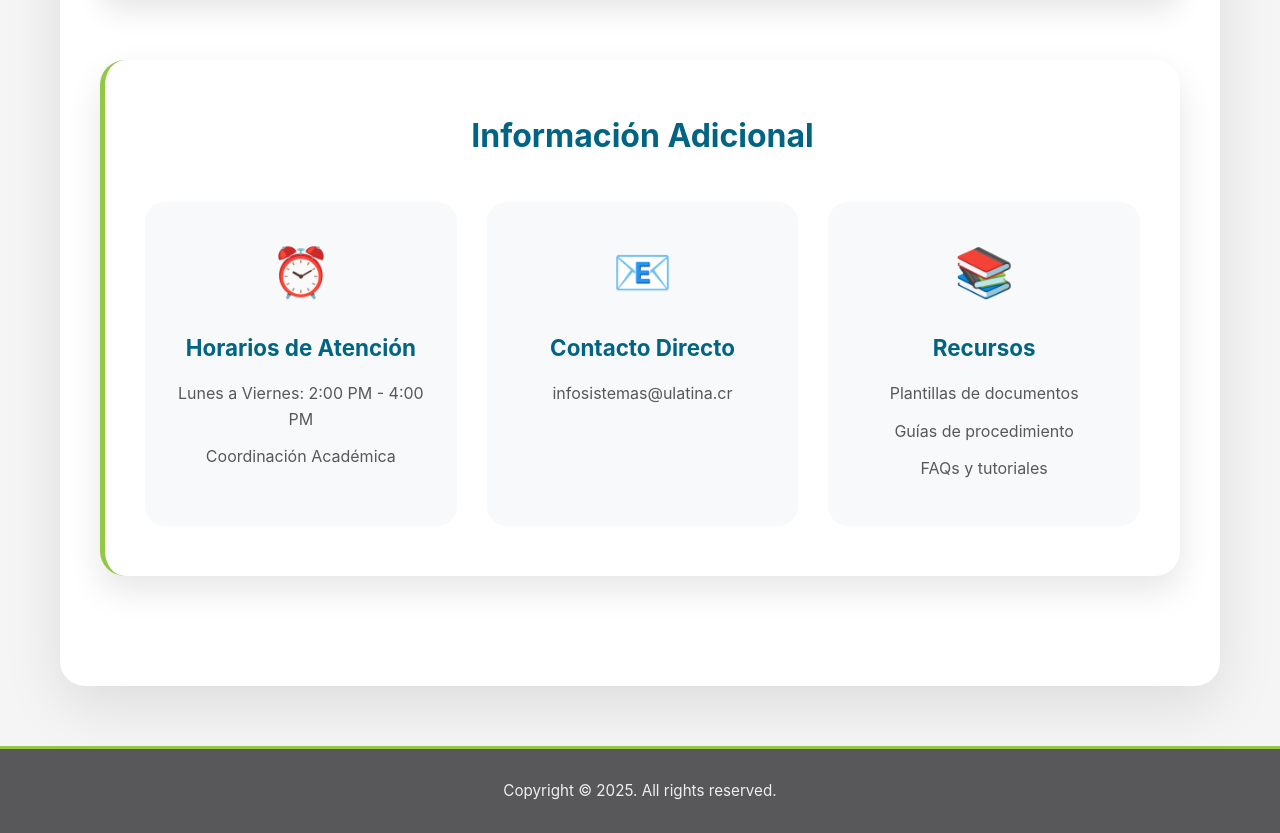
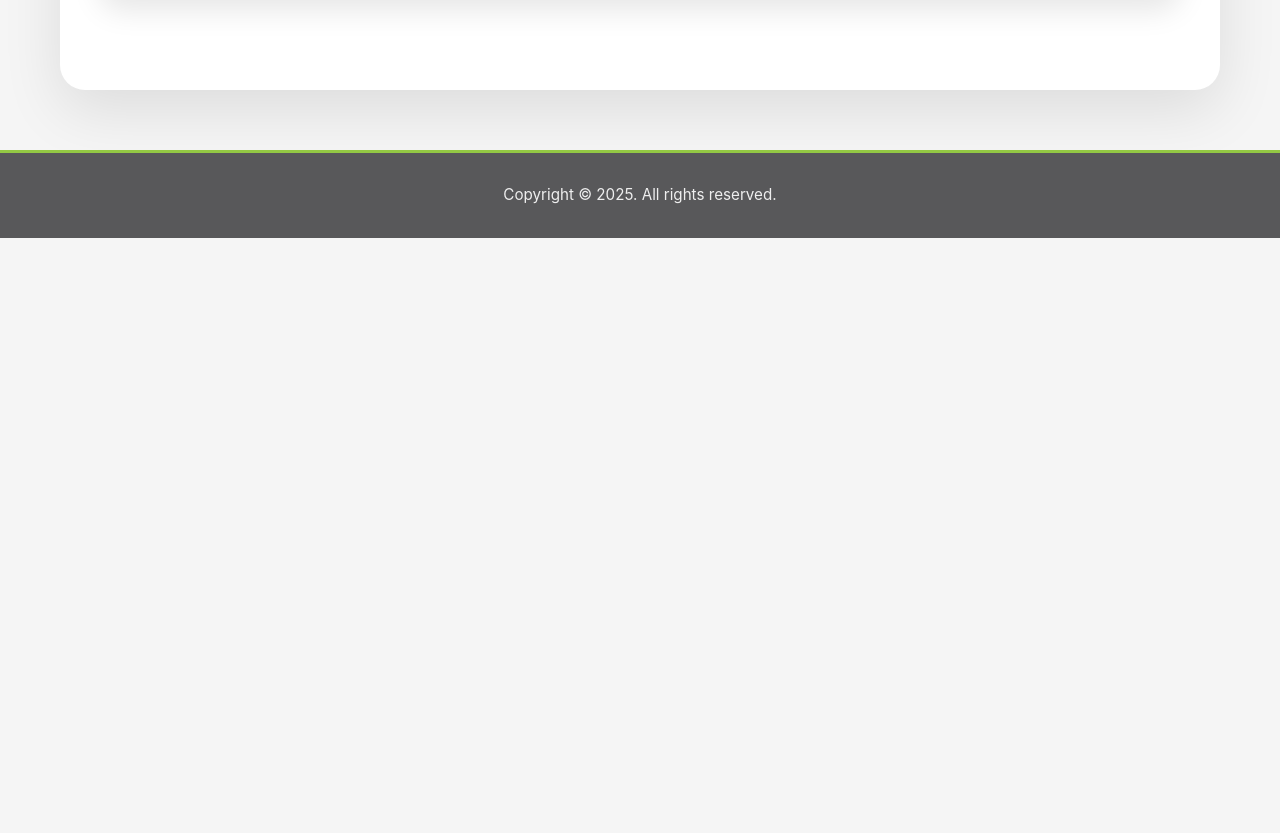
Before and after one commit to iisalr/tcu-pes-tfg, a plain HTML site: page ProcesoPES/seleccionPES.html in a window 1280 px wide. Shown: the part 1174-2007 px from the top of the page. After the commit the page ends 1412 px from the top, so only its background shows below. Drawn offline with Linux system fonts and the light colour scheme.

Commit message:
version2.6

```diff
--- a/ProcesoPES/seleccionPES.html
+++ b/ProcesoPES/seleccionPES.html
@@ -412,37 +412,6 @@
             </a>
           </div>
         </div>
-
-        <!-- Información adicional -->
-        <div class="info-section">
-          <h3 class="info-title">Información Adicional</h3>
-          <div class="info-cards-grid">
-            <div class="info-card">
-              <div class="info-icon">⏰</div>
-              <h4>Horarios de Atención</h4>
-              <p>Lunes a Viernes: 2:00 PM - 4:00 PM</p>
-              <p>Coordinación Académica</p>
-            </div>
-
-            <div class="info-card">
-              <div class="info-icon">📧</div>
-              <h4>Contacto Directo</h4>
-              <p>infosistemas@ulatina.cr</p>
-            </div>
-
-            <div class="info-card">
-              <div class="info-icon">📚</div>
-              <h4>
-                <a href="#">
-                  Recursos
-                </a>
-              </h4>
-              <p>Plantillas de documentos</p>
-              <p>Guías de procedimiento</p>
-              <p>FAQs y tutoriales</p>
-            </div>
-          </div>
-        </div>
       </div>
     </div>
   </main>
```
Also changed, not shown: ProcesoPES/ing_computacionales.html (+1 -1 lines), ProcesoPES/ing_informacion.html (+1 -1 lines), ProcesoPES/ing_software.html (+2 -2 lines).
